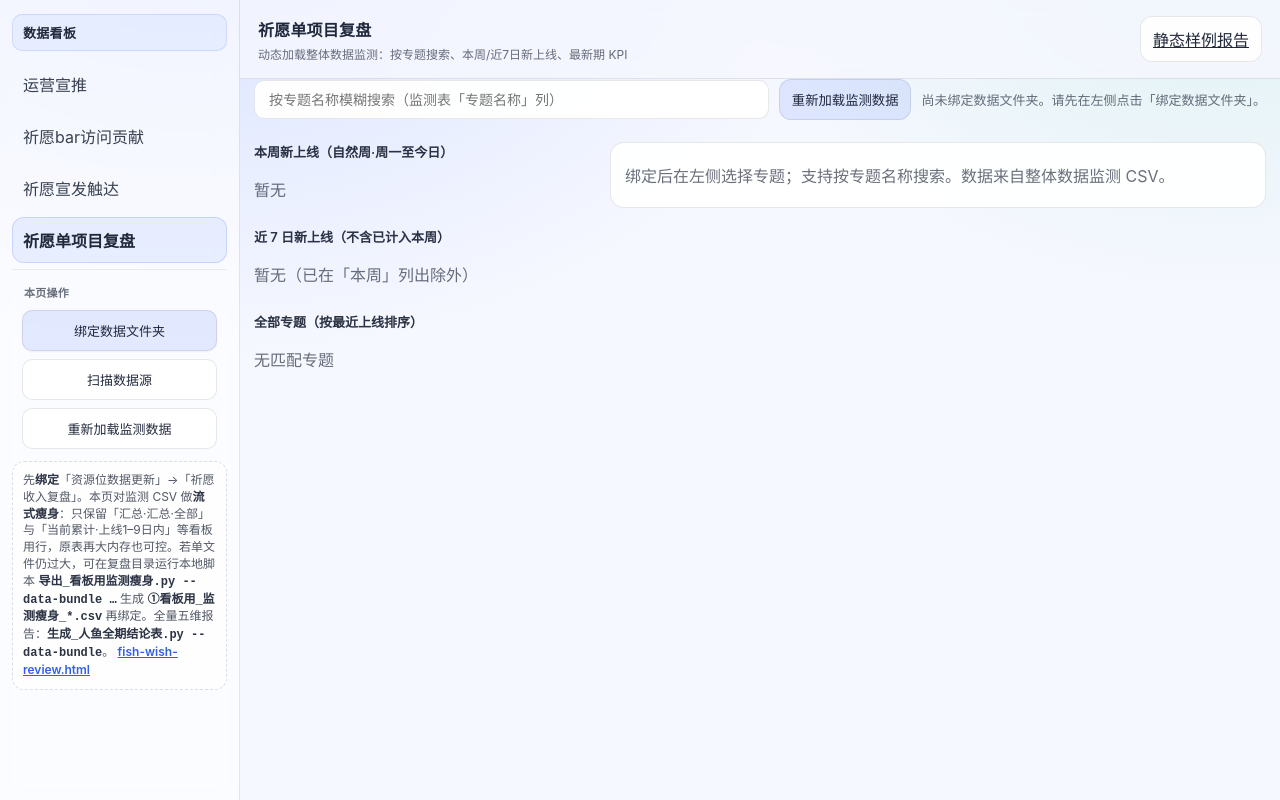
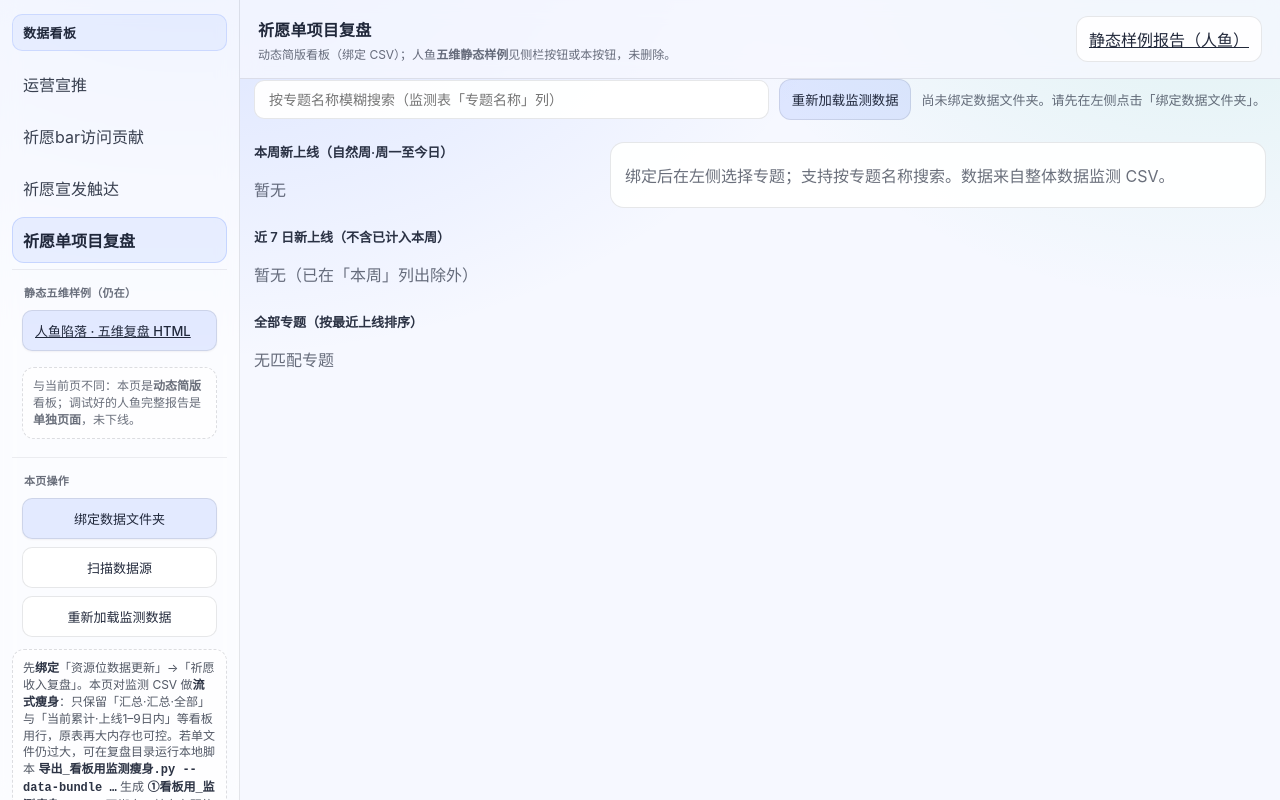
Before and after one commit to echo7qi/cursor-demo, a website: page wish-review.html in a window 1280 px wide. Drawn offline with nearby package versions, Linux system fonts and the light colour scheme.

Commit message:
wish-review: 突出静态五维样例入口与说明

```diff
--- a/wish-review.html
+++ b/wish-review.html
@@ -4,7 +4,7 @@
     <meta charset="utf-8" />
     <meta name="viewport" content="width=device-width, initial-scale=1" />
     <title>祈愿单项目复盘</title>
-    <link rel="stylesheet" href="./styles.css?v=20260403" />
+    <link rel="stylesheet" href="./styles.css?v=20260404" />
   </head>
   <body data-page="wish-review">
     <script>
@@ -22,6 +22,19 @@
           <a class="sidebar__link is-active" href="./wish-review.html" aria-current="page">祈愿单项目复盘</a>
         </nav>
         <div class="wishReviewSidebarTools">
+          <div class="wishReviewSidebarTools__title">静态五维样例（仍在）</div>
+          <a
+            class="btn wishReviewSidebarTools__full"
+            href="./fish-wish-review.html?v=20260404"
+            target="_blank"
+            rel="noopener"
+            >人鱼陷落 · 五维复盘 HTML</a
+          >
+          <p class="sidebar__hint sidebar__hint--tight muted" style="margin-top: 8px; font-size: 12px">
+            与当前页不同：本页是<strong>动态简版</strong>看板；调试好的人鱼完整报告是<strong>单独页面</strong>，未下线。
+          </p>
+        </div>
+        <div class="wishReviewSidebarTools">
           <div class="wishReviewSidebarTools__title">本页操作</div>
           <button type="button" class="btn js-wish-review-bind">绑定数据文件夹</button>
           <button type="button" class="btn btn--ghost js-wish-review-scan">扫描数据源</button>
@@ -32,8 +45,7 @@
           </button>
         </div>
         <div class="sidebar__hint sidebar__hint--wishReview">
-          先<strong>绑定</strong>「资源位数据更新」→「祈愿收入复盘」。本页对监测 CSV 做<strong>流式瘦身</strong>：只保留「汇总·汇总·全部」与「当前累计·上线1–9日内」等看板用行，原表再大内存也可控。若单文件仍过大，可在复盘目录运行本地脚本 <code>导出_看板用监测瘦身.py --data-bundle …</code> 生成 <code>①看板用_监测瘦身_*.csv</code> 再绑定。全量五维报告：<code>生成_人鱼全期结论表.py --data-bundle</code>。
-          <a href="./fish-wish-review.html" target="_blank" rel="noopener">fish-wish-review.html</a>
+          先<strong>绑定</strong>「资源位数据更新」→「祈愿收入复盘」。本页对监测 CSV 做<strong>流式瘦身</strong>：只保留「汇总·汇总·全部」与「当前累计·上线1–9日内」等看板用行，原表再大内存也可控。若单文件仍过大，可在复盘目录运行本地脚本 <code>导出_看板用监测瘦身.py --data-bundle …</code> 生成 <code>①看板用_监测瘦身_*.csv</code> 再绑定。其它专题的五维 HTML 仍用本地 <code>生成_人鱼全期结论表.py --data-bundle / --topic</code> 生成。
         </div>
       </aside>
 
@@ -41,10 +53,18 @@
         <header class="header">
           <div class="header__title">
             <h1>祈愿单项目复盘</h1>
-            <div class="header__subtitle">动态加载整体数据监测：按专题搜索、本周/近7日新上线、最新期 KPI</div>
+            <div class="header__subtitle">
+              动态简版看板（绑定 CSV）；人鱼<strong>五维静态样例</strong>见侧栏按钮或本按钮，未删除。
+            </div>
           </div>
           <div class="header__actions">
-            <a class="btn btn--ghost" href="./fish-wish-review.html" target="_blank" rel="noopener">静态样例报告</a>
+            <a
+              class="btn btn--ghost"
+              href="./fish-wish-review.html?v=20260404"
+              target="_blank"
+              rel="noopener"
+              >静态样例报告（人鱼）</a
+            >
           </div>
         </header>
 
@@ -90,8 +110,8 @@
       </div>
     </div>
     <script src="https://cdn.jsdelivr.net/npm/papaparse@5.4.1/papaparse.min.js"></script>
-    <script src="./wish-review.js?v=20260403"></script>
-    <script src="./wish-review-dynamic.js?v=20260403"></script>
+    <script src="./wish-review.js?v=20260404"></script>
+    <script src="./wish-review-dynamic.js?v=20260404"></script>
     <script>
       (function () {
         var side = document.getElementById('wishReviewReloadBtnSide');
```
